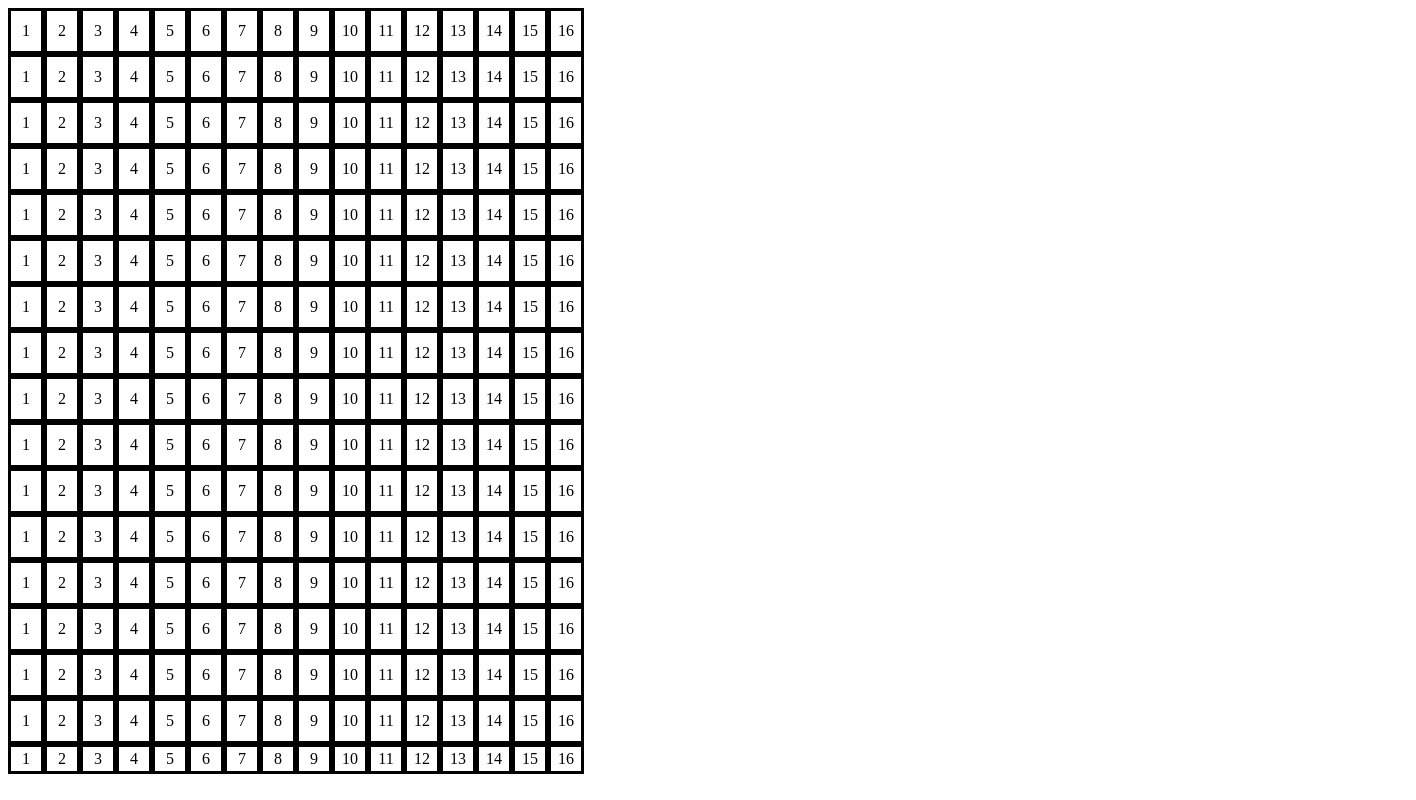
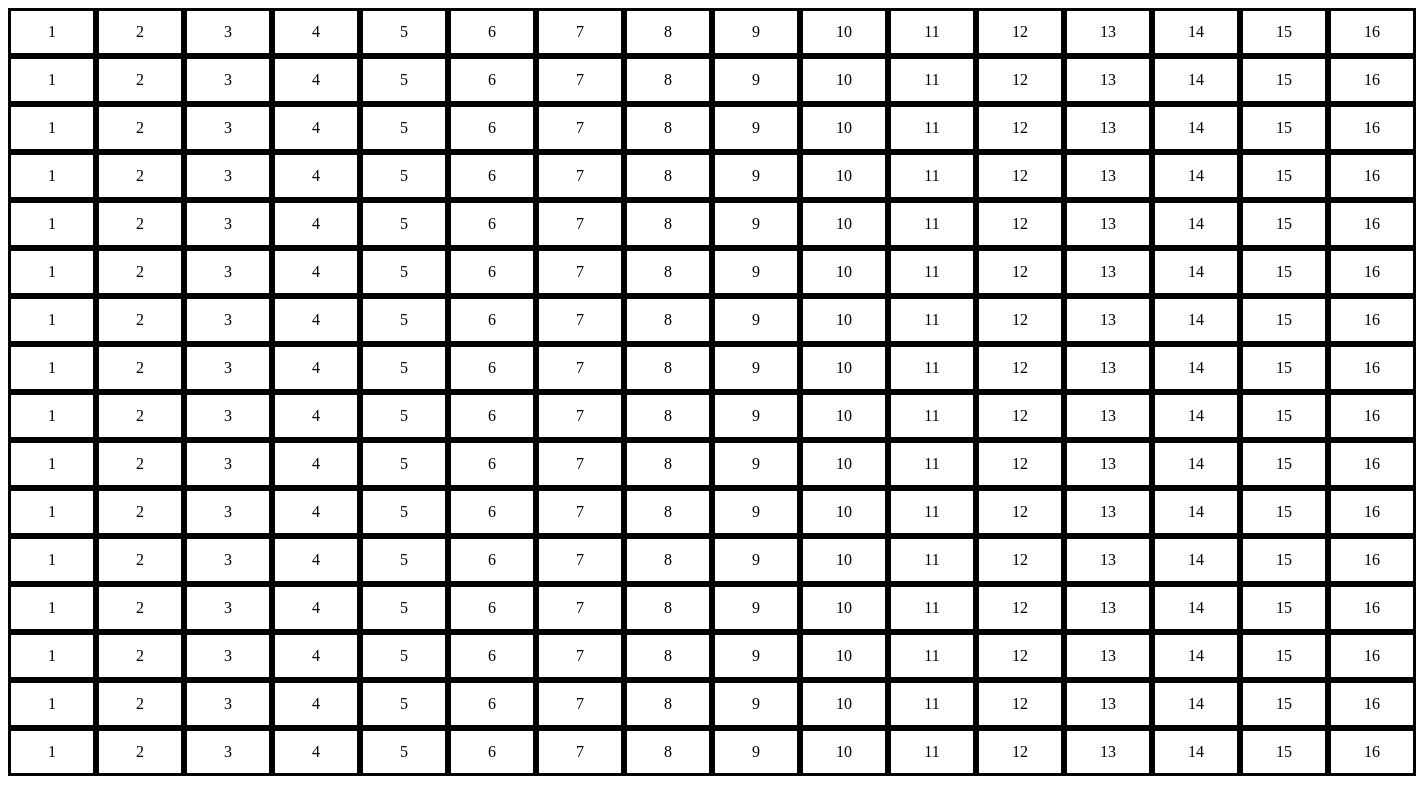
Before and after one commit to EMirando7/etchsketch, a plain HTML site: page index.html in a window 1280 px wide. Shown: the whole page, 1416 px wide, since content can reach past the window. Drawn offline with Linux system fonts and the light colour scheme.

Commit message:
remove condition of adding class last cell of row, remove some comments in styling

```diff
--- a/scripts.js
+++ b/scripts.js
@@ -1,15 +1,10 @@
 const container = document.querySelector('.container');
-for(let j = 0; j < 17; j++){
+for(let j = 0; j < 16; j++){
     for(let i = 1 ; i < 17; i ++){
     const subContainers = document.createElement('div');
     subContainers.innerHTML = `<div class="contentClass">${i}</div>`;
     subContainers.classList.add('subs');
     subContainers.classList.add('noWrap')
     container.appendChild(subContainers);
-        if(i === 1){
-            subContainers.classList.remove('noWrap');
-            subContainers.classList.add('wrap')
-        }
-        console.log(subContainers)
     }
 }
--- a/style.css
+++ b/style.css
@@ -1,7 +1,7 @@
 .container{
     display: grid;
-    grid-template-columns: repeat(16, 30px);
-    grid-template-rows: repeat(16, 40px);
+    grid-template-columns: repeat(16, 82px);
+    grid-template-rows: repeat(16, 42px);
     grid-gap: 6px;
     /* align-items: center; */
 
@@ -15,12 +15,3 @@
     justify-content: center;
 
 }
-
-/* .contentClass {
-    display: grid;
-
-} */
-/* .wrap {
-    display: flex;
-    flex-wrap: wrap
-} */
```
